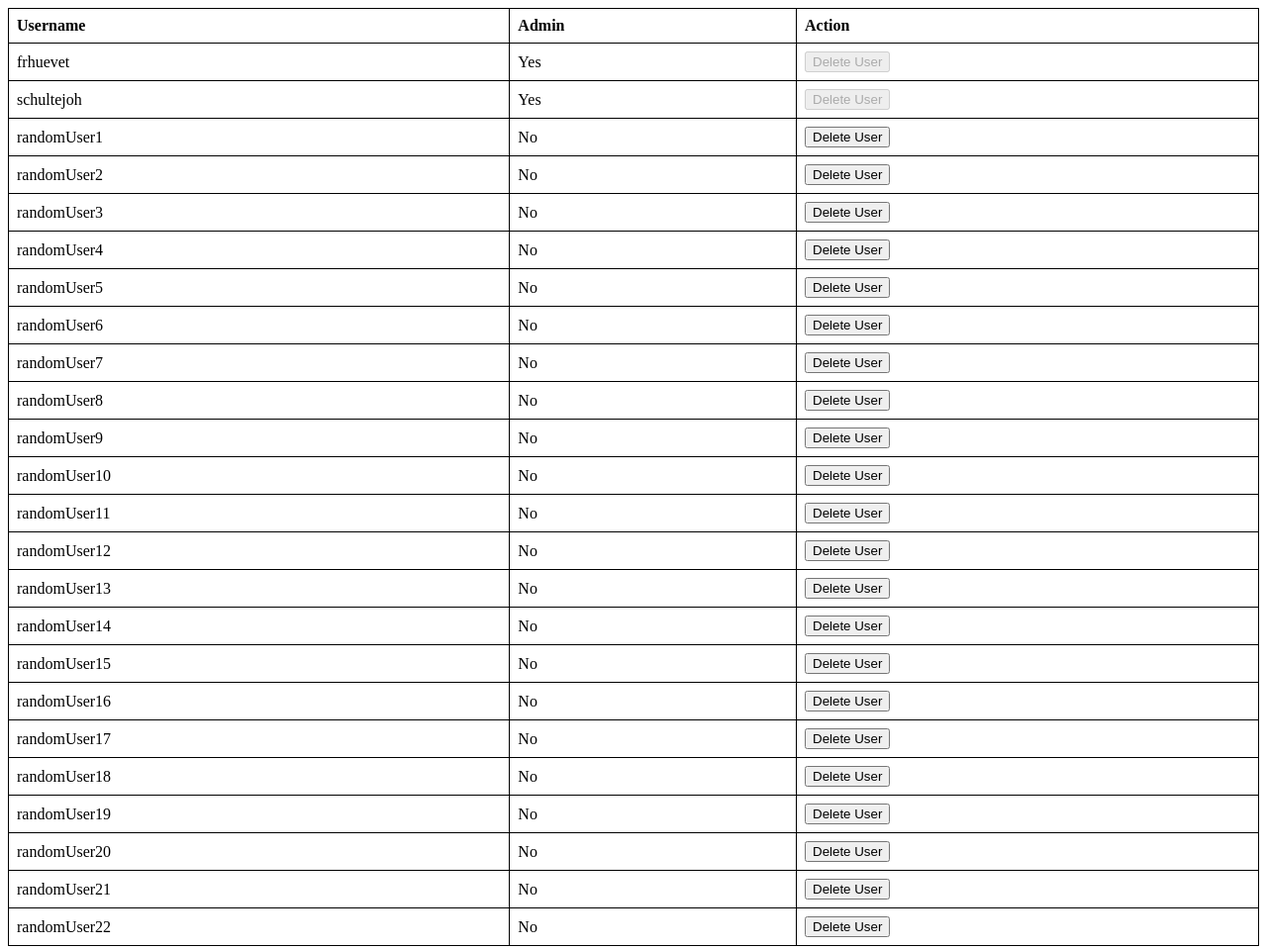
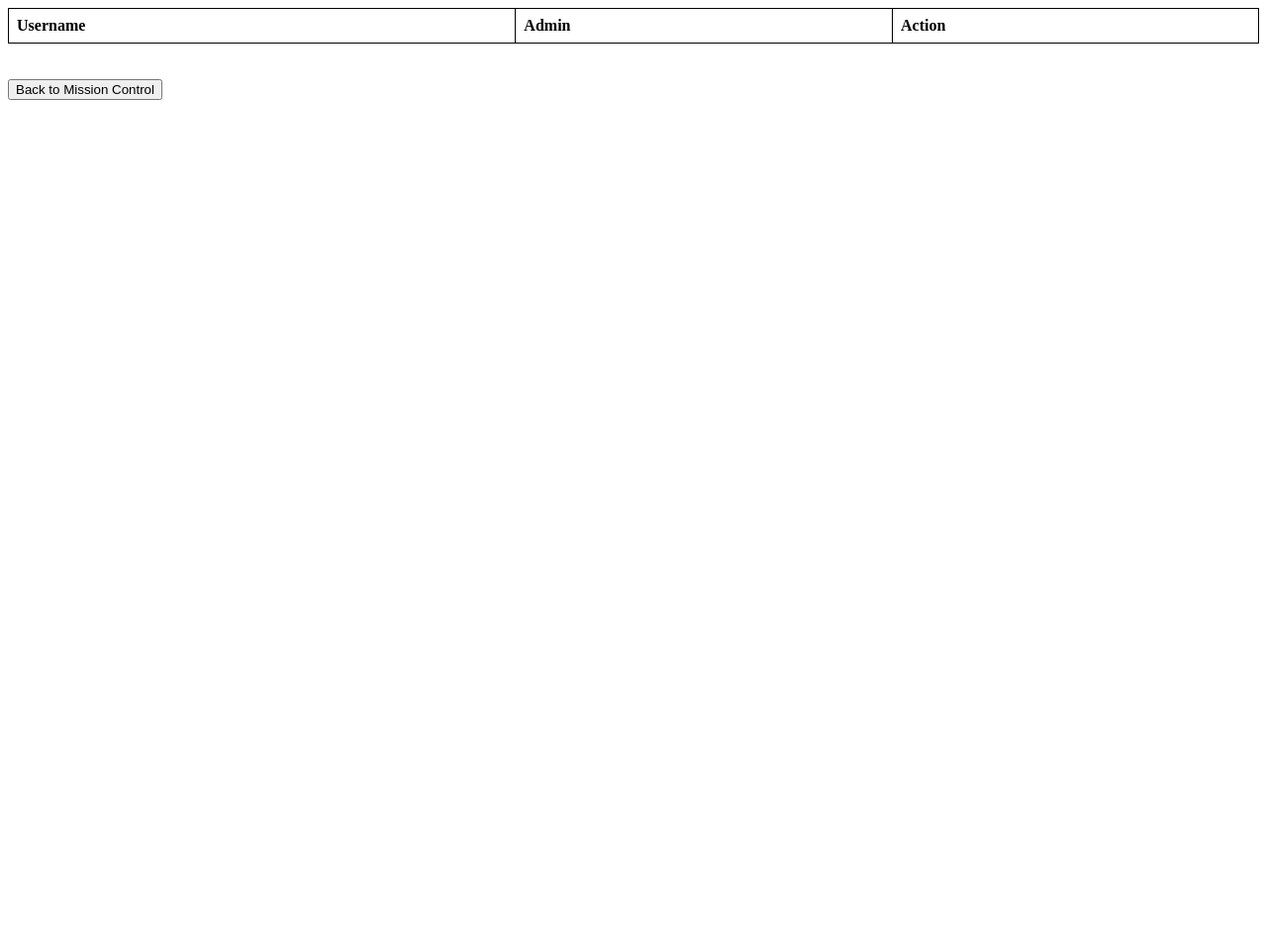
Before and after one commit to FrederikHuevet/VS_Abschlussprojekt, a website: page public/UserManagement.html in a window 1280 px wide. Shown: the top 959 px of the page at 99% size. After the commit the page ends 800 px from the top, so only its background shows below. Drawn offline with Linux system fonts and the light colour scheme.

Commit message:
Fixed Problems with accidently committed old versions of HTML sites

```diff
--- a/public/UserManagement.html
+++ b/public/UserManagement.html
@@ -24,36 +24,6 @@
     <th>Action</th>
   </tr>
 </table>
-
-<script>
-  fetch('accounts.json')
-          .then(response => response.json())
-          .then(data => {
-            let table = document.getElementById('userdata');
-            data.forEach(item => {
-              let row = table.insertRow();
-              let usernameCell = row.insertCell();
-              let isAdminCell = row.insertCell();
-              let actionCell = row.insertCell();
-
-              let username = item.username;
-              usernameCell.textContent = username;
-
-
-              if (item.admin == "true")
-              {
-                isAdminCell.textContent = "Yes";
-                actionCell.innerHTML = '<button onClick="deleteUser(\'' + username + '\')" disabled>Delete User</button>';
-              }
-              else {
-                isAdminCell.textContent = "No";
-                actionCell.innerHTML = '<button onClick="deleteUser(\'' + username + '\')">Delete User</button>';
-              }
-
-            });
-          })
-          .catch(error => console.error('Fehler:', error));
-</script>
 <br>
 <br>
 <button onClick="backToMissionControl()">Back to Mission Control</button>
```
Also changed, not shown: alte_HTML_Seiten/UserManagement.html (+0 -30 lines), alte_HTML_Seiten/error.html (+1 -12 lines), alte_HTML_Seiten/dashboard.html (renamed from public/dashboard.html).
